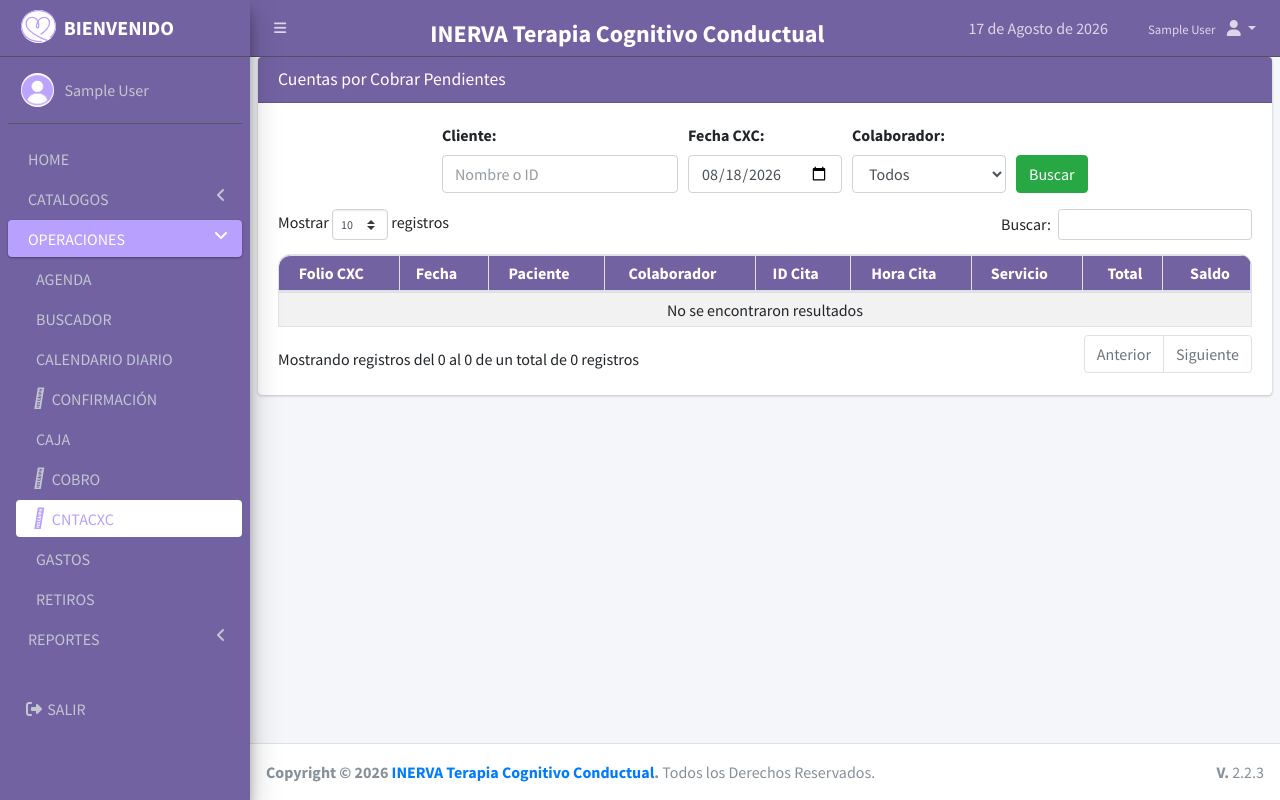
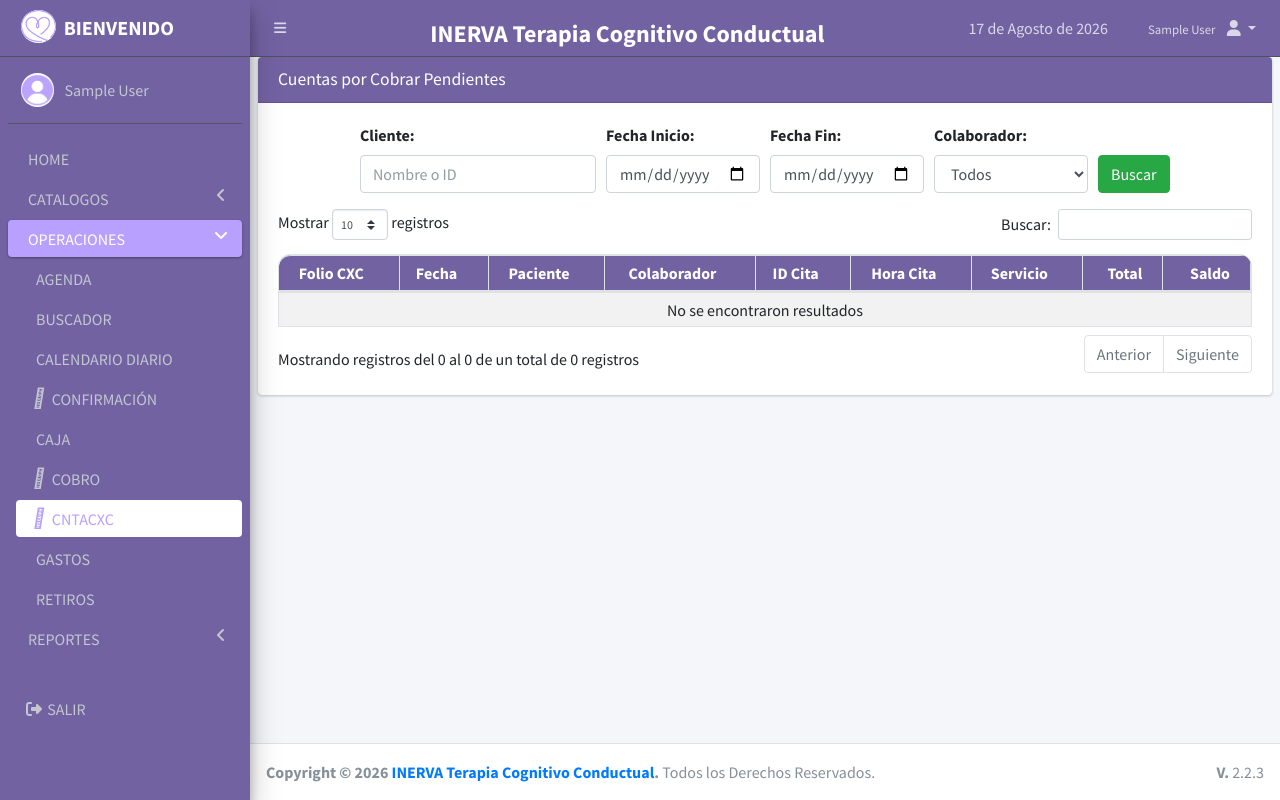
Before and after one commit to isivroag/inerva, a PHP site: page /cntacxc.php in a window 1280 px wide. Run offline with PHP 8.4, Linux system fonts and the light colour scheme; the visitor is signed in with stand-in values (Sample User, id 1); data that the repository does not hold is empty; some libraries are stand-ins or nearby versions.

Commit message:
v 3.0.1 CXC 17AGO26 9:32PM

```diff
--- a/bd/getcxc.php
+++ b/bd/getcxc.php
@@ -5,7 +5,8 @@ $objeto = new conn();
 $conexion = $objeto->connect();
 
 $cliente = $_POST['cliente'] ?? '';
-$fecha = $_POST['fecha'] ?? '';
+$fecha_inicio = $_POST['fecha_inicio'] ?? '';
+$fecha_fin = $_POST['fecha_fin'] ?? '';
 $colaborador = $_POST['colaborador'] ?? '';
 
 $where = "WHERE  edo_cxc = 1";
@@ -16,9 +17,16 @@ if ($cliente != '') {
     $params[':cliente'] = "%$cliente%";
     $params[':cliente_id'] = $cliente;
 }
-if ($fecha != '') {
-    $where .= " AND DATE(fecha_cob) = :fecha";
-    $params[':fecha'] = $fecha;
+if ($fecha_inicio != '' && $fecha_fin != '') {
+    $where .= " AND DATE(fecha_cob) BETWEEN :fecha_inicio AND :fecha_fin";
+    $params[':fecha_inicio'] = $fecha_inicio;
+    $params[':fecha_fin'] = $fecha_fin;
+} elseif ($fecha_inicio != '') {
+    $where .= " AND DATE(fecha_cob) >= :fecha_inicio";
+    $params[':fecha_inicio'] = $fecha_inicio;
+} elseif ($fecha_fin != '') {
+    $where .= " AND DATE(fecha_cob) <= :fecha_fin";
+    $params[':fecha_fin'] = $fecha_fin;
 }
 if ($colaborador != '') {
     $where .= " AND id_col = :colaborador";
--- a/cntacxc.php
+++ b/cntacxc.php
@@ -31,8 +31,12 @@ $colaboradores = $conexion->query("SELECT DISTINCT id_col, colaborador FROM vcxc
                                     <input type="text" id="filtro_cliente" name="filtro_cliente" class="form-control" placeholder="Nombre o ID">
                                 </div>
                                 <div class="col-2">
-                                    <label for="filtro_fecha">Fecha CXC:</label>
-                                    <input type="date" id="filtro_fecha" name="filtro_fecha" class="form-control" value="<?php echo date('Y-m-d'); ?>">
+                                    <label for="filtro_fecha_inicio">Fecha Inicio:</label>
+                                    <input type="date" id="filtro_fecha_inicio" name="filtro_fecha_inicio" class="form-control">
+                                </div>
+                                <div class="col-2">
+                                    <label for="filtro_fecha_fin">Fecha Fin:</label>
+                                    <input type="date" id="filtro_fecha_fin" name="filtro_fecha_fin" class="form-control">
                                 </div>
                                 <div class="col-2">
                                     <label for="filtro_colaborador">Colaborador:</label>
@@ -128,6 +132,36 @@ $colaboradores = $conexion->query("SELECT DISTINCT id_col, colaborador FROM vcxc
             </div>
         </div>
     </section>
+    <!-- Modal Cancelar Pago -->
+    <section>
+        <div class="modal fade" id="modalCancelarPago" tabindex="-1" role="dialog" aria-labelledby="modalCancelarPagoLabel" aria-hidden="true">
+            <div class="modal-dialog" role="document">
+                <form id="formCancelarPago">
+                    <div class="modal-content">
+                        <div class="modal-header bg-danger text-white">
+                            <h5 class="modal-title" id="modalCancelarPagoLabel">Cancelar Pago</h5>
+                            <button type="button" class="close" data-dismiss="modal" aria-label="Cerrar">
+                                <span aria-hidden="true">&times;</span>
+                            </button>
+                        </div>
+                        <div class="modal-body">
+                            <input type="hidden" id="cp_id_pago" name="id_pago">
+                            <input type="hidden" id="cp_folio_cxc" name="folio_cxc">
+                            <input type="hidden" id="cp_importe" name="importe">
+                            <div class="form-group form-group-sm">
+                                <label for="motivo_cancelacion_pago">*Motivo de Cancelación:</label>
+                                <textarea rows="3" class="form-control" id="motivo_cancelacion_pago" name="motivo" placeholder="Describa el motivo" required></textarea>
+                            </div>
+                        </div>
+                        <div class="modal-footer">
+                            <button type="button" class="btn btn-secondary" data-dismiss="modal">Cerrar</button>
+                            <button type="submit" class="btn btn-danger">Cancelar Pago</button>
+                        </div>
+                    </div>
+                </form>
+            </div>
+        </div>
+    </section>
     <!-- Modal Ver Pagos -->
     <section>
         <div class="modal fade" id="modalVerPagos" tabindex="-1" role="dialog" aria-labelledby="modalVerPagosLabel" aria-hidden="true">
--- a/fjs/cntacxc.js
+++ b/fjs/cntacxc.js
@@ -1,9 +1,19 @@
 $(document).ready(function () {
   var id, opcion, fila;
-  let hoy = new Date().toISOString().slice(0, 10);
-  $("#filtro_fecha").val(hoy);
 
-  $("#filtro_fecha").on("change", function () {
+  // Ajusta el z-index para que los modales abiertos sobre otro modal queden al frente
+  $(document).on("show.bs.modal", ".modal", function () {
+    var zIndex = 1040 + 10 * $(".modal:visible").length;
+    $(this).css("z-index", zIndex);
+    setTimeout(function () {
+      $(".modal-backdrop")
+        .not(".modal-stack")
+        .css("z-index", zIndex - 1)
+        .addClass("modal-stack");
+    }, 0);
+  });
+
+  $("#filtro_fecha_inicio, #filtro_fecha_fin").on("change", function () {
     cargarCXC();
   });
 
@@ -59,7 +69,8 @@ $(document).ready(function () {
   // Buscar y cargar datos
   function cargarCXC() {
     var cliente = $("#filtro_cliente").val();
-    var fecha = $("#filtro_fecha").val();
+    var fecha_inicio = $("#filtro_fecha_inicio").val();
+    var fecha_fin = $("#filtro_fecha_fin").val();
     var colaborador = $("#filtro_colaborador").val();
 
     $.ajax({
@@ -68,7 +79,8 @@ $(document).ready(function () {
       dataType: "json",
       data: {
         cliente: cliente,
-        fecha: fecha,
+        fecha_inicio: fecha_inicio,
+        fecha_fin: fecha_fin,
         colaborador: colaborador,
       },
       success: function (data) {
@@ -253,7 +265,7 @@ $(document).ready(function () {
     });
   });
 
-  // Cancelar pago (debes implementar la lógica backend)
+  // Cancelar pago: abrir modal para capturar el motivo
   $(document).on("click", ".btnCancelarPago", function () {
     fila = $(this).closest("tr");
     var id_pago = fila.find("td:eq(0)").text(); // Obtener el folio
@@ -261,25 +273,34 @@ $(document).ready(function () {
     importe = parseFloat(importe.replace(/[$,]/g, "")); // Convertir a número
     var folio_cxc = id;
 
-    console.log("Folio CXC:", folio_cxc);
-    console.log("Importe Pago:", importe);
-    console.log("ID Pago:", id_pago);
+    $("#cp_id_pago").val(id_pago);
+    $("#cp_folio_cxc").val(folio_cxc);
+    $("#cp_importe").val(importe);
+    $("#motivo_cancelacion_pago").val("");
+    $("#modalCancelarPago").modal("show");
+  });
 
-    Swal.fire({
-      title: "¿Desea cancelar este pago?",
-      icon: "warning",
-      showCancelButton: true,
-      confirmButtonText: "Sí, cancelar",
-      cancelButtonText: "No",
-    }).then((result) => {
-      if (result.value) {
+  $("#formCancelarPago").submit(function (e) {
+    e.preventDefault();
+
+    var id_pago = $("#cp_id_pago").val();
+    var folio_cxc = $("#cp_folio_cxc").val();
+    var importe = $("#cp_importe").val();
+    var motivo = $.trim($("#motivo_cancelacion_pago").val());
+
+    if (motivo.length === 0) {
+      Swal.fire("Datos incompletos", "Debe capturar el motivo de la cancelación.", "warning");
+      return;
+    }
+
     $.ajax({
       url: "bd/cancelarpago.php",
       type: "POST",
-          data: { folio_cxc: folio_cxc, importe: importe, id_pago: id_pago },
+      data: { folio_cxc: folio_cxc, importe: importe, id_pago: id_pago, motivo: motivo },
       success: function (resp) {
         console.log("Respuesta del servidor:", resp);
         if (resp == 1) {
+          $("#modalCancelarPago").modal("hide");
           Swal.fire({
             title: "Pago cancelado",
             text: "El pago ha sido cancelado correctamente.",
@@ -289,6 +310,7 @@ $(document).ready(function () {
             showConfirmButton: false,
           });
           cargarCXC(); // Recargar la tabla de CXC
+          $("#modalVerPagos").modal("hide");
         } else {
           Swal.fire(
             "Error",
@@ -305,12 +327,8 @@ $(document).ready(function () {
         );
       },
     });
-      } else if (result.dismiss === Swal.DismissReason.cancel) {
-        // Opción Público General
-        return;
-      }
   });
-  });
+
 
   // Reimprimir pago (debes implementar la lógica backend)
   $(document).on("click", ".btnReimprimir", function () {
```
Also changed, not shown: bd/cancelarpago.php (+14 -1 lines). Lines whose indentation alone changed are shown as unchanged.
